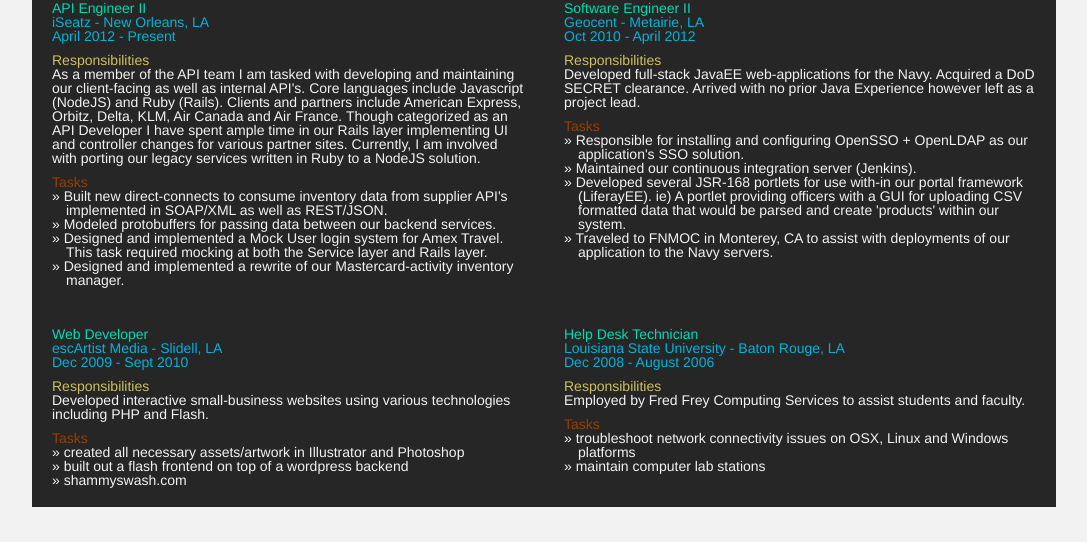
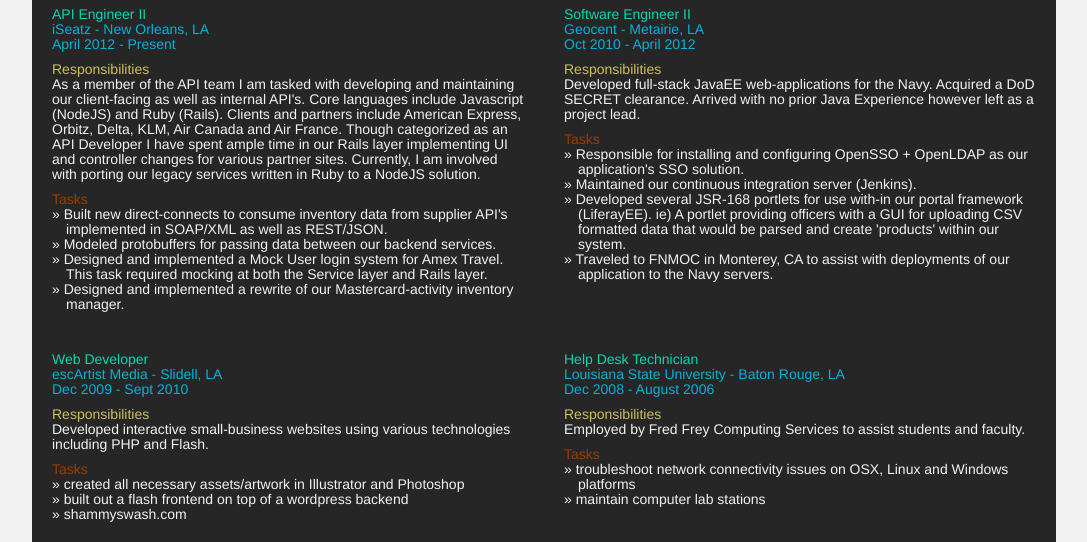
Before and after one commit to stowns/stowns.github.com, a plain HTML site: page index.html in a window 1280 px wide. Shown: the part 298-840 px from the top of the page, without its empty margins (96-1183 px from the left). Before the commit the page ends 805 px from the top, so only its background shows below. Drawn offline with Linux system fonts and the light colour scheme.

Commit message:
css updates...prob externalize these soon...

```diff
--- a/index.html
+++ b/index.html
@@ -51,6 +51,7 @@
       font-size: 14px;
       color: #F2F2F2;
       background-color: #F2F2F2;
+      line-height: 15px;
     }
     h2 {
       font-size: 24px;
@@ -58,6 +59,7 @@
       bottom: -4;
       left: 0;
       color: #262626;
+      line-height: 24px;
     }
     h3 {
       font-size: 14px;
@@ -70,9 +72,6 @@
     }
     ul li:before {
       content: "\0BB \020";
-    }
-    p {
-      padding: 10px 0;
     }
     a {
       text-decoration: none;
@@ -96,9 +95,18 @@
     #branding {
       font-size: 36px;
       color: #262626;
+      line-height: 36px;
     }
     #address {
       color: #262626;
+    }
+    .responsibilities {
+      padding-top: 10px;
+      display: block;
+    }
+    .tasks {
+      padding-top: 10px;
+      display: block;
     }
     .container {
       width: 1024px;
@@ -231,9 +239,9 @@
           <h3 class='green'>API Engineer II</h3>
           <a href='http://iseatz.com/' class='blue'>iSeatz - New Orleans, LA</a></br>
           <span class='blue'>April 2012 - Present</span>
-          <p><span class='yellow'>Responsibilities</span></br>As a member of the API team I am tasked with developing and maintaining our client-facing as well as internal API's.  Core languages include Javascript (NodeJS) and Ruby (Rails).  Clients and partners include American Express, Orbitz, Delta, KLM, Air Canada and Air France.  Though categorized as an API Developer I have spent ample time in our Rails layer implementing UI and controller changes for various partner sites.  Currently, I am involved with porting our legacy services written in Ruby to a NodeJS solution.</p>
-          <span class="red">Tasks</span>
-          <ul class='responsibilities'>
+          <p><span class='yellow responsibilities'>Responsibilities</span>As a member of the API team I am tasked with developing and maintaining our client-facing as well as internal API's.  Core languages include Javascript (NodeJS) and Ruby (Rails).  Clients and partners include American Express, Orbitz, Delta, KLM, Air Canada and Air France.  Though categorized as an API Developer I have spent ample time in our Rails layer implementing UI and controller changes for various partner sites.  Currently, I am involved with porting our legacy services written in Ruby to a NodeJS solution.</p>
+          <span class="red tasks">Tasks</span>
+          <ul>
             <li>Built new direct-connects to consume inventory data from supplier API's implemented in SOAP/XML as well as REST/JSON.</li>
             <li>Modeled protobuffers for passing data between our backend services.</li>
             <li>Designed and implemented a Mock User login system for Amex Travel.  This task required mocking at both the Service layer and Rails layer.</li>
@@ -244,9 +252,9 @@
           <h3 class='green'>Software Engineer II</h3>
           <a href='http://www.geocent.com/' class='blue'>Geocent - Metairie, LA</a></br>
           <span class='blue'>Oct 2010 - April 2012</span>
-          <p><span class='yellow'>Responsibilities</span></br>Developed full-stack JavaEE web-applications for the Navy.  Acquired a DoD SECRET clearance. Arrived with no prior Java Experience however left as a project lead.</p>
-          <span class="red">Tasks</span>
-          <ul class='responsibilities'>
+          <p><span class='yellow responsibilities'>Responsibilities</span>Developed full-stack JavaEE web-applications for the Navy.  Acquired a DoD SECRET clearance. Arrived with no prior Java Experience however left as a project lead.</p>
+          <span class="red tasks">Tasks</span>
+          <ul>
             <li>Responsible for installing and configuring OpenSSO + OpenLDAP as our application's SSO solution. </li>
             <li>Maintained our continuous integration server (Jenkins).</li>
             <li>Developed several JSR-168 portlets for use with-in our portal framework (LiferayEE).  ie)  A portlet providing officers with a GUI for uploading CSV formatted data that would be parsed and create 'products' within our system.</li>
@@ -259,9 +267,9 @@
           <h3 class='green'>Web Developer</h3>
           <span class='blue'>escArtist Media - Slidell, LA</span></br>
           <span class='blue'>Dec 2009 - Sept 2010</span>
-          <p><span class='yellow'>Responsibilities</span></br>Developed interactive small-business websites using various technologies including PHP and Flash.</p>
-          <span class="red">Tasks</span>
-          <ul class='responsibilities'>
+          <p><span class='yellow responsibilities'>Responsibilities</span>Developed interactive small-business websites using various technologies including PHP and Flash.</p>
+          <span class="red tasks">Tasks</span>
+          <ul>
             <li>created all necessary assets/artwork in Illustrator and Photoshop</li>
             <li>built out a flash frontend on top of a wordpress backend</li>
             <li><a href='http://shammyswash.com' class='white'>shammyswash.com</a></li>
@@ -271,9 +279,9 @@
           <h3 class='green'>Help Desk Technician</h3>
           <a href='http://grok.lsu.edu/article.aspx?articleid=16852' class='blue'>Louisiana State University - Baton Rouge, LA</a></br>
           <span class='blue'>Dec 2008 - August 2006</span>
-          <p><span class='yellow'>Responsibilities</span></br>Employed by Fred Frey Computing Services to assist students and faculty.</p>
-          <span class="red">Tasks</span>
-          <ul class='responsibilities'>
+          <p><span class='yellow responsibilities'>Responsibilities</span>Employed by Fred Frey Computing Services to assist students and faculty.</p>
+          <span class="red tasks">Tasks</span>
+          <ul>
             <li>troubleshoot network connectivity issues on OSX, Linux and Windows platforms</li>
             <li>maintain computer lab stations</li>
           </ul>
```
